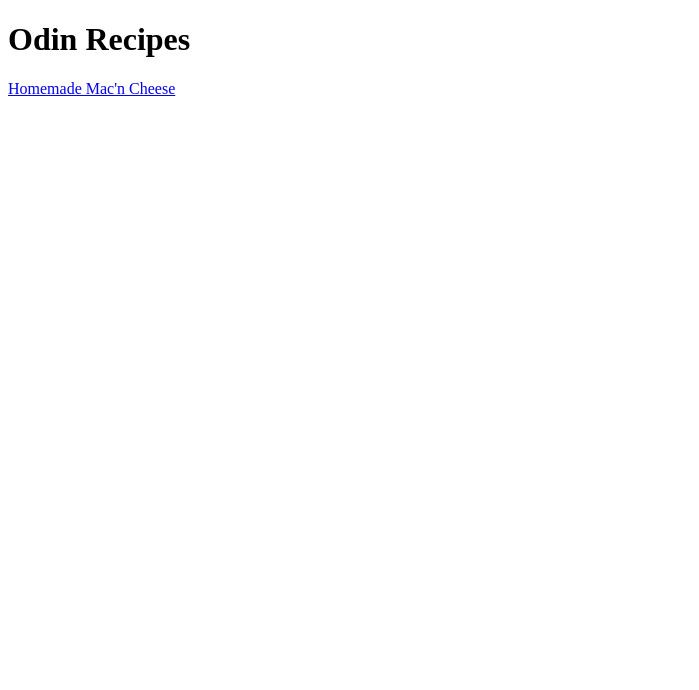
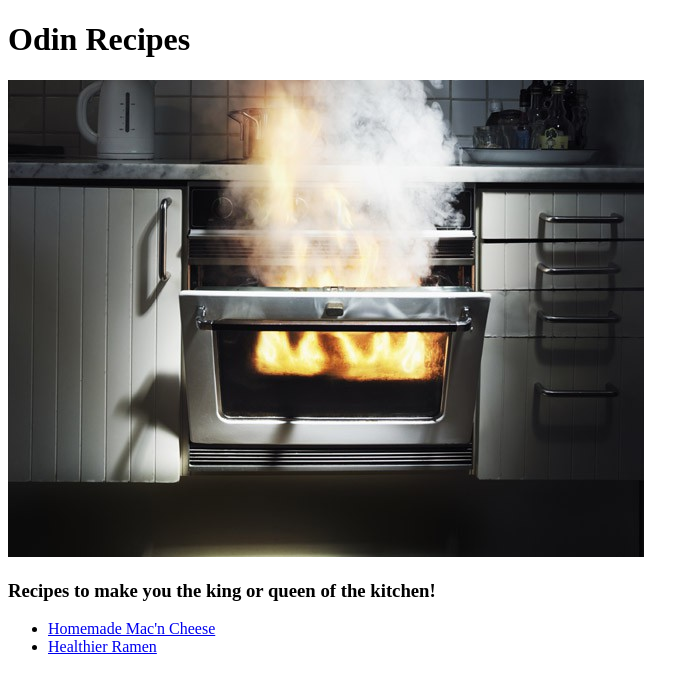
Before and after one commit to trdodd07/odin-recipes, a plain HTML site: page index.html in a window 1280 px wide. Shown: the whole page, without its empty margins (0-699 px from the left). Drawn offline with Linux system fonts and the light colour scheme.

Commit message:
Added an image and link to index.html, created a new page ramen.html

```diff
--- a/index.html
+++ b/index.html
@@ -8,8 +8,16 @@
     <body>
         <h1>Odin Recipes</h1>
 
-        <p>
-            <a href="recipes/mac-n-cheese.html">Homemade Mac'n Cheese</a>
-        </p>
+        <img src="img/oven_fire.jpeg" alt="Kitchen oven on fire">
+
+
+        <h3>Recipes to make you the king or queen of the kitchen!</h3>
+
+        <ul>
+            <li><a href="recipes/mac-n-cheese.html">Homemade Mac'n Cheese</a></li>
+            <li><a href="recipes/healthier-ramen.html">Healthier Ramen</a></li>
+        </ul>
+
+
     </body>
 </html>
```
Also changed, not shown: recipes/healthier-ramen.html (added, +17 -0 lines), img/oven_fire.jpeg (added), img/ramen.jpg (added).
